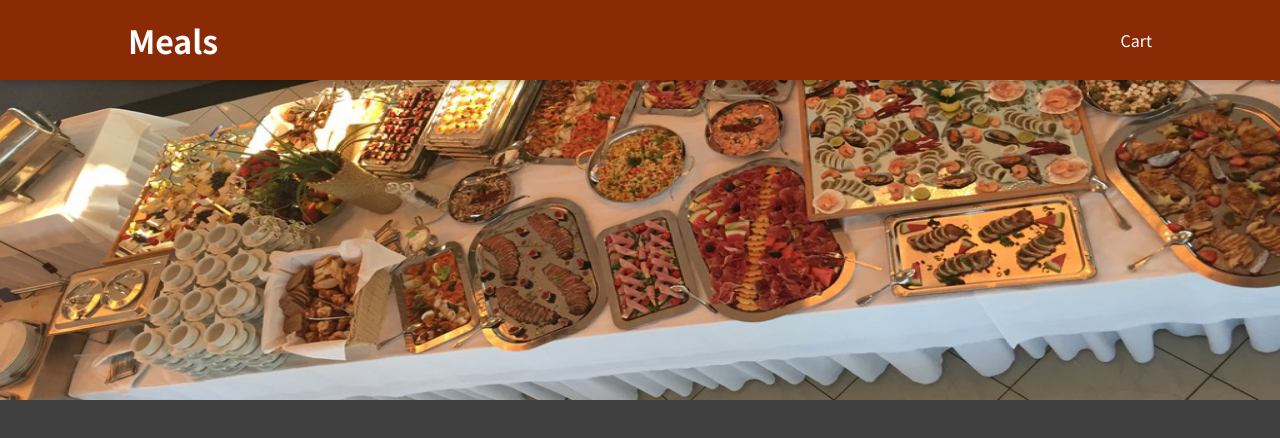
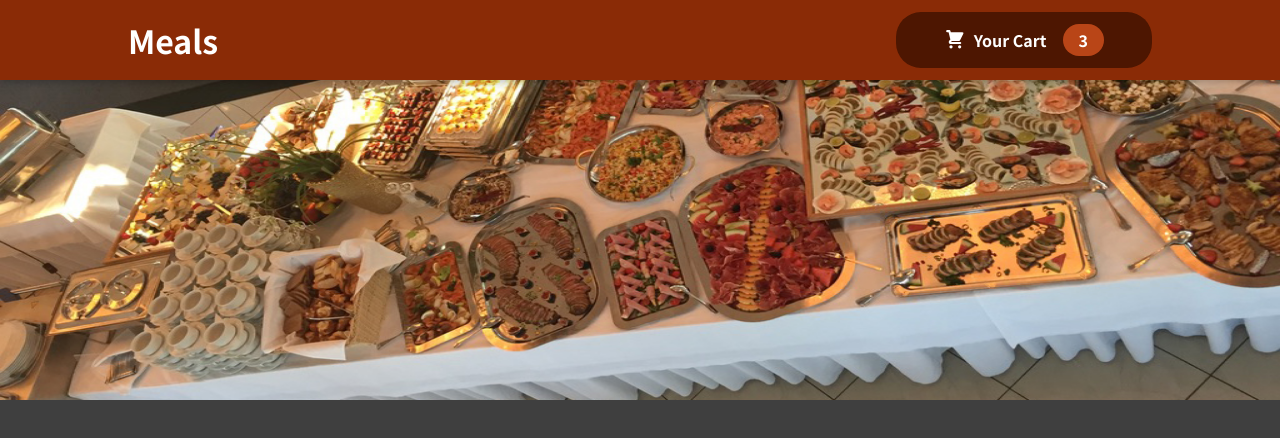
Before and after one commit to aida-sertovic-komic/food-order-app, a React (Create React App) app: page / in a window 1280 px wide. Shown: the top 438 px of the page. Built offline with nearby package versions, Linux system fonts and the light colour scheme.

Commit message:
add header cart button component

```diff
--- /dev/null
+++ b/src/components/Cart/CartIcon.js
@@ -0,0 +1,13 @@
+const CartIcon = () => {
+    return (
+      <svg
+        xmlns='http://www.w3.org/2000/svg'
+        viewBox='0 0 20 20'
+        fill='currentColor'
+      >
+        <path d='M3 1a1 1 0 000 2h1.22l.305 1.222a.997.997 0 00.01.042l1.358 5.43-.893.892C3.74 11.846 4.632 14 6.414 14H15a1 1 0 000-2H6.414l1-1H14a1 1 0 00.894-.553l3-6A1 1 0 0017 3H6.28l-.31-1.243A1 1 0 005 1H3zM16 16.5a1.5 1.5 0 11-3 0 1.5 1.5 0 013 0zM6.5 18a1.5 1.5 0 100-3 1.5 1.5 0 000 3z' />
+      </svg>
+    );
+  };
+
+  export default CartIcon;
--- a/src/components/Layout/Header.js
+++ b/src/components/Layout/Header.js
@@ -1,15 +1,16 @@
 import classes from './Header.module.css';
 import { Fragment } from 'react';
 import mealsImage from '../../assets/meals.jpg';
+import HeaderCartButton from './HeaderCartButton';
 const Header = (props) => {
     return (
         <Fragment>
             <header className={classes.header}>
                 <h1>Meals</h1>
-            <buttton>Cart</buttton>
+                <HeaderCartButton />
             </header>
             <div>
-            <img className={classes['main-image']} src={mealsImage} alt='A table full of delicious food!'/>
+                <img className={classes['main-image']} src={mealsImage} alt='A table full of delicious food!' />
             </div>
         </Fragment>
     )
--- /dev/null
+++ b/src/components/Layout/HeaderCartButton.js
@@ -0,0 +1,14 @@
+import classes from './HeaderCartButton.module.css';
+import CartIcon from '../Cart/CartIcon';
+
+const HeaderCartButton = (props) => {
+return(
+<button className={classes.button}>
+    <span className={classes.icon}><CartIcon /> </span>
+    <span>Your Cart </span>
+    <span className={classes.badge}>3</span>
+</button>
+)
+}
+
+export default HeaderCartButton;
--- /dev/null
+++ b/src/components/Layout/HeaderCartButton.module.css
@@ -0,0 +1,59 @@
+.button {
+    cursor: pointer;
+    font: inherit;
+    border: none;
+    background-color: #4d1601;
+    color: white;
+    padding: 0.75rem 3rem;
+    display: flex;
+    justify-content: space-around;
+    align-items: center;
+    border-radius: 25px;
+    font-weight: bold;
+  }
+
+  .button:hover,
+  .button:active {
+    background-color: #2c0d00;
+  }
+
+  .icon {
+    width: 1.35rem;
+    height: 1.35rem;
+    margin-right: 0.5rem;
+  }
+
+  .badge {
+    background-color: #b94517;
+    padding: 0.25rem 1rem;
+    border-radius: 25px;
+    margin-left: 1rem;
+    font-weight: bold;
+  }
+
+  .button:hover .badge,
+  .button:active .badge {
+    background-color: #92320c;
+  }
+
+  .bump {
+    animation: bump 300ms ease-out;
+  }
+
+  @keyframes bump {
+    0% {
+      transform: scale(1);
+    }
+    10% {
+      transform: scale(0.9);
+    }
+    30% {
+      transform: scale(1.1);
+    }
+    50% {
+      transform: scale(1.15);
+    }
+    100% {
+      transform: scale(1);
+    }
+  }
```
Lines whose indentation alone changed are shown as unchanged.
